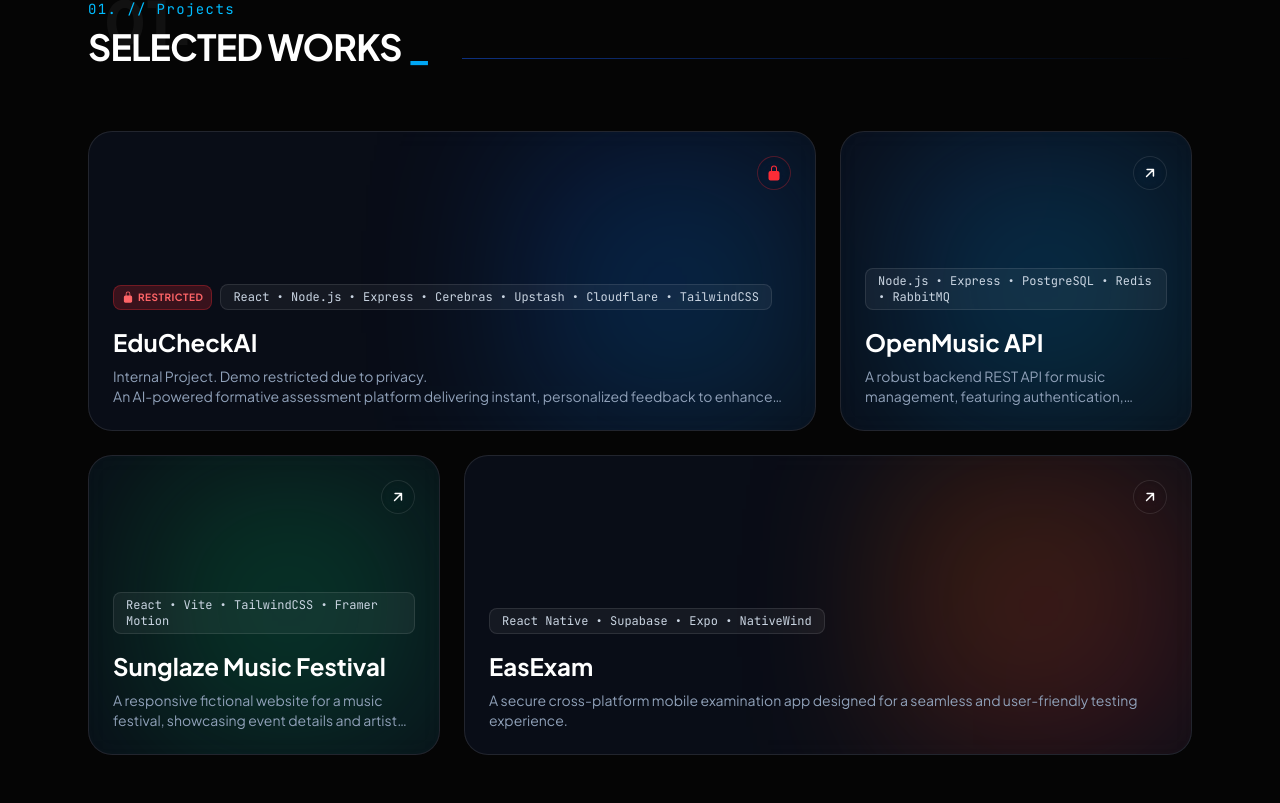
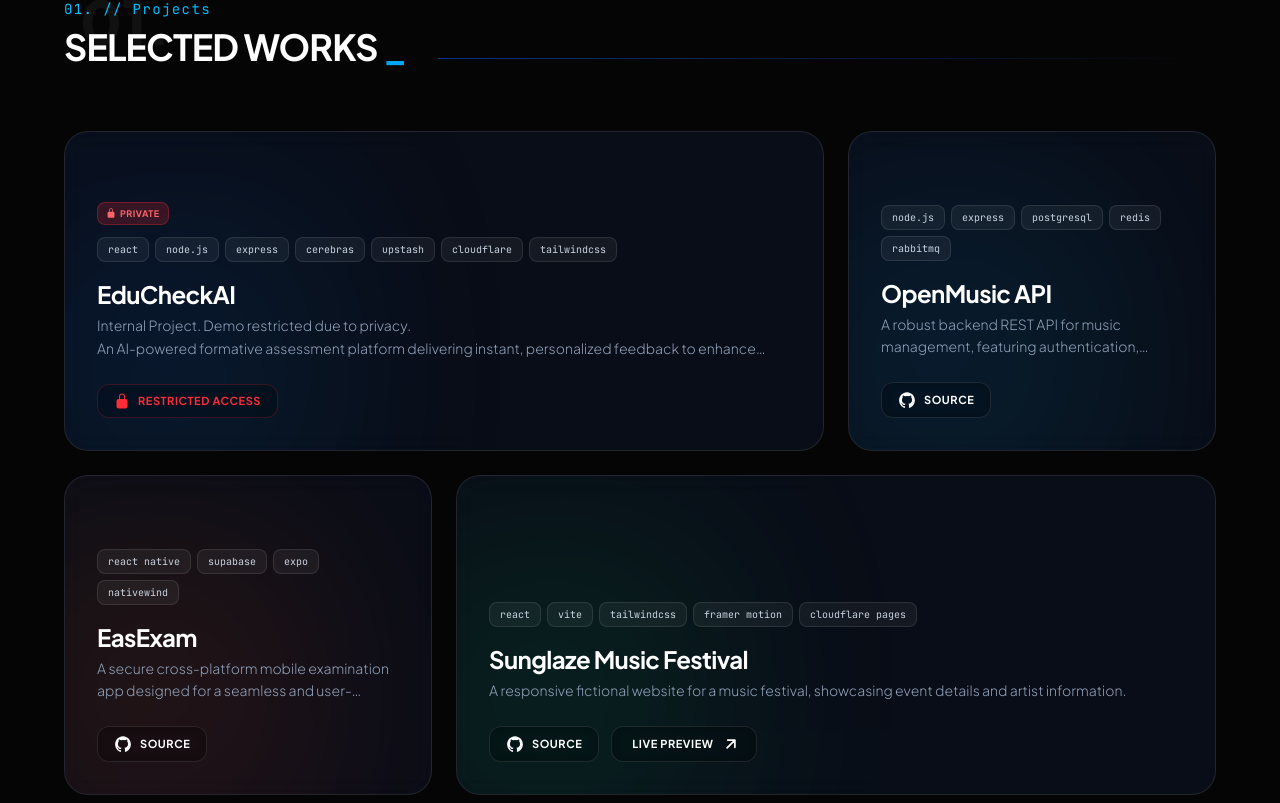
Before and after one commit to rizzuworks/portfolio-website, a React (Vite) app: page / in a window 1280 px wide. Shown: the part 897-1700 px from the top of the page. Built offline with nearby package versions, Linux system fonts and the light colour scheme.

Commit message:
refactor: improving some ui components

```diff
--- a/src/App.jsx
+++ b/src/App.jsx
@@ -8,7 +8,7 @@
 
 const App = () => {
   return (
-    <div className="bg-[#050505] font-sans text-slate-300 selection:bg-sky-500/30 selection:text-sky-200 overflow-x-hidden">
+    <div className="bg-[#050505] font-sans text-slate-300 selection:bg-sky-500/30 selection:text-sky-200 overflow-x-hidden px-6">
 
       <style>{`
         html { scroll-behavior: smooth; }
--- a/src/components/Experience.jsx
+++ b/src/components/Experience.jsx
@@ -7,7 +7,7 @@
   return (
     <section
       id="experience"
-      className="py-24 container mx-auto px-6 max-w-4xl relative z-10"
+      className="py-24 container mx-auto max-w-4xl relative z-10"
     >
       <SectionTitle
         number="02."
--- a/src/components/Footer.jsx
+++ b/src/components/Footer.jsx
@@ -6,10 +6,10 @@
   return (
     <footer
       id="contact"
-      className="relative min-h-[60vh] lg:min-h-screen flex flex-col items-center justify-center bg-[#050505] overflow-hidden border-t border-white/5"
+      className="relative min-h-[60vh] lg:min-h-screen flex flex-col items-center justify-center bg-gradient-to-b from-transparent from-10% to-[#050505] to-30% overflow-hidden"
     >
 
-      <div className="absolute inset-0 flex flex-col items-center justify-end lg:justify-center select-none pointer-events-none z-0 pb-24 lg:pb-0">
+      <div className="absolute inset-0 flex flex-col items-center justify-end select-none pointer-events-none z-0 pb-24">
          <h2 className="text-[26vw] md:text-[18vw] font-black leading-[0.8] tracking-tighter bg-gradient-to-b from-white/25 to-transparent bg-clip-text text-transparent">
            LET'S
          </h2>
--- a/src/components/Navbar.jsx
+++ b/src/components/Navbar.jsx
@@ -35,9 +35,9 @@
             marginTop: isScrolled ? 16 : 24,
           }}
           transition={{ type: "spring", stiffness: 120, damping: 22 }}
-          className="w-full max-w-[1100px] px-4 xl:px-0"
+          className="w-full max-w-6xl px-4 xl:px-0"
         >
-          <nav className="backdrop-blur-xl bg-black/80 border border-white/10 shadow-xl px-6 py-4 rounded-2xl">
+          <nav className="backdrop-blur bg-black/60 border border-white/10 shadow-xl px-6 py-4 rounded-2xl">
             <div className="flex items-center justify-between">
               <a href="/" className="text-white font-bold text-lg whitespace-nowrap">
                 Haris.
--- a/src/components/Projects.jsx
+++ b/src/components/Projects.jsx
@@ -1,72 +1,96 @@
 import React from 'react';
-import { IoArrowForward, IoLockClosed } from "react-icons/io5";
+import { IoArrowForward, IoLockClosed, IoLogoGithub } from "react-icons/io5";
 import { ScrollReveal, SectionTitle } from './ScrollReveal';
 import { projects } from '../data/index';
 
 const BentoCard = ({ children, className, delay = 0 }) => (
-  <ScrollReveal delay={delay} className={`bg-slate-900/50 backdrop-blur-md border border-white/10 rounded-3xl p-6 hover:border-white/20 transition-colors duration-300 ${className}`}>
+  <ScrollReveal delay={delay} className={`bg-slate-900/50 backdrop-blur-md border border-white/10 rounded-3xl p-8 transition-all duration-500 ease-in-out ${className}`}>
     {children}
   </ScrollReveal>
 );
 
 const Projects = () => {
   return (
-    <section id="projects" className="py-24 container mx-auto px-6 max-w-6xl relative z-10">
+    <section id="projects" className="py-24 container mx-auto max-w-6xl relative z-10">
       <SectionTitle number="01." title="Selected Works" subTitle="Projects" />
-      <div className="grid grid-cols-1 md:grid-cols-3 gap-6 auto-rows-[300px]">
+      <div className="grid grid-cols-1 md:grid-cols-3 gap-6 md:auto-rows-[320px]">
         {projects.map((project, i) => (
           <BentoCard
             key={i}
             delay={i * 0.1}
-            className={`relative overflow-hidden flex flex-col justify-end ${project.span}
+            className={`relative overflow-hidden flex flex-col justify-end group ${project.span}
+              h-auto md:h-full
               ${project.isConfidential
                 ? 'cursor-not-allowed opacity-60 grayscale-[0.3] border-white/5 bg-black/20'
-                : 'group hover:border-white/20'
+                : 'hover:border-white/40 hover:bg-slate-900/80'
               }`}
           >
-            {!project.isConfidential && (
-              <a
-                href={project.link}
-                target="_blank"
-                rel="noreferrer"
-                className="absolute inset-0 z-20"
-                aria-label={`View project ${project.title}`}
-              ></a>
-            )}
+            <div className={`absolute -bottom-20 -left-20 w-[350px] h-[350px] bg-gradient-to-br ${project.color} opacity-10 blur-[100px] group-hover:opacity-30 transition-all duration-700`}></div>
 
-            <div className={`absolute top-0 right-0 w-[300px] h-[300px] bg-gradient-to-br ${project.color} opacity-20 blur-[80px] group-hover:opacity-30 transition-opacity`}></div>
+            <div className="relative z-10 w-full flex flex-col gap-4 mt-12 md:mt-0">
+              <div className="flex flex-col gap-3">
+                {project.isConfidential && (
+                  <div className="flex items-center gap-1 bg-red-500/20 border border-red-500/30 text-red-400 px-2 py-1 rounded-lg w-fit">
+                    <IoLockClosed size={10} />
+                    <span className="text-[9px] font-bold tracking-wider uppercase">Private</span>
+                  </div>
+                )}
 
-            <div className="relative z-10 w-full pointer-events-none">
-              <div className="mb-4 flex flex-wrap gap-2 items-center">
-                  {project.isConfidential && (
-                    <div className="flex items-center gap-1 bg-red-500/20 border border-red-500/30 text-red-400 px-2 py-1 rounded-lg w-fit">
-                      <IoLockClosed size={12} />
-                      <span className="text-[10px] font-bold tracking-wider">RESTRICTED</span>
-                    </div>
-                  )}
-                  <span className="px-3 py-1 rounded-lg bg-white/5 border border-white/10 text-xs text-slate-300 font-mono">
-                    {project.tech.join(" • ")}
-                  </span>
+                <div className="flex flex-wrap gap-1.5 items-center">
+                  {project.tech.map((t, idx) => (
+                    <span key={idx} className="px-2.5 py-1 rounded-lg bg-white/5 border border-white/10 text-[10px] text-slate-300 font-mono lowercase group-hover:text-white transition-colors">
+                      {t}
+                    </span>
+                  ))}
+                </div>
               </div>
 
-              <h3 className="text-2xl font-bold text-white mb-2 group-hover:translate-x-2 transition-transform">{project.title}</h3>
-              <div className="text-slate-400 text-sm line-clamp-2">
-                <div>{project.isConfidential ? project.note : ""}</div>
-                <div>{project.desc}</div>
+              <div>
+                <h3 className="text-2xl font-bold text-white mb-1 tracking-tight">
+                  {project.title}
+                </h3>
+                <div className="text-slate-400 text-sm md:line-clamp-2 leading-relaxed group-hover:text-slate-300 transition-colors font-light">
+                  {project.isConfidential && project.note && (
+                    <div>{project.note}</div>
+                  )}
+                  <div>{project.desc}</div>
+                </div>
               </div>
-            </div>
 
-            <div className={`absolute top-6 right-6 p-2 rounded-full border bg-black/20 backdrop-blur-sm transition-colors z-10
-                ${project.isConfidential
-                  ? 'border-red-500/30 text-red-500'
-                  : 'border-white/10 text-white group-hover:bg-white group-hover:text-black'
-                }`}
-            >
-              {project.isConfidential ? (
-                <IoLockClosed />
-              ) : (
-                <IoArrowForward className="-rotate-45" />
-              )}
+              <div className="flex justify-start gap-3 mt-2">
+                {!project.isConfidential && (
+                  <>
+                    {project.githubLink && (
+                      <a
+                        href={project.githubLink}
+                        target="_blank"
+                        rel="noreferrer"
+                        className="flex items-center gap-2 px-4 py-2 rounded-xl border border-white/10 text-white bg-black/40 backdrop-blur-sm transition-all duration-300 hover:bg-white hover:text-black"
+                      >
+                        <IoLogoGithub size={18} />
+                        <span className="text-[11px] font-bold uppercase tracking-wider">Source</span>
+                      </a>
+                    )}
+                    {project.demoLink && (
+                      <a
+                        href={project.demoLink}
+                        target="_blank"
+                        rel="noreferrer"
+                        className="flex items-center gap-2 px-4 py-2 rounded-xl border border-white/10 text-white bg-black/40 backdrop-blur-sm transition-all duration-300 hover:bg-white hover:text-black"
+                      >
+                        <span className="text-[11px] font-bold uppercase tracking-wider pl-1">Live Preview</span>
+                        <IoArrowForward size={18} className="-rotate-45" />
+                      </a>
+                    )}
+                  </>
+                )}
+
+                {project.isConfidential && (
+                  <div className="flex items-center gap-2 px-4 py-2 rounded-xl border border-red-500/20 text-red-500 bg-black/20 text-[11px] font-bold uppercase tracking-wider">
+                    <IoLockClosed size={16} /> Restricted Access
+                  </div>
+                )}
+              </div>
             </div>
 
           </BentoCard>
--- a/src/components/TechStack.jsx
+++ b/src/components/TechStack.jsx
@@ -8,7 +8,7 @@
       id="stack"
       className="py-24 relative z-10 bg-white/[0.01]"
     >
-      <div className="container mx-auto px-6 max-w-6xl">
+      <div className="container mx-auto max-w-6xl">
 
         <SectionTitle
           number="03."
--- a/src/data/index.jsx
+++ b/src/data/index.jsx
@@ -68,16 +68,7 @@
       desc: "A robust backend REST API for music management, featuring authentication, playlists, and high-performance caching.",
       color: "from-blue-500 to-cyan-500",
       span: "md:col-span-1",
-      link: "https://github.com/rizzuworks/openmusic-api",
-      isConfidential: false
-    },
-    {
-      title: "Sunglaze Music Festival",
-      tech: ["React", "Vite", "TailwindCSS", "Framer Motion"],
-      desc: "A responsive fictional website for a music festival, showcasing event details and artist information.",
-      color: "from-green-500 to-emerald-500",
-      span: "md:col-span-1",
-      link: "https://sunglaze-fest.pages.dev",
+      githubLink: "https://github.com/rizzuworks/openmusic-api",
       isConfidential: false
     },
     {
@@ -85,8 +76,18 @@
       tech: ["React Native", "Supabase", "Expo", "NativeWind"],
       desc: "A secure cross-platform mobile examination app designed for a seamless and user-friendly testing experience.",
       color: "from-orange-500 to-red-500",
+      span: "md:col-span-1",
+      githubLink: "https://github.com/rizzuworks/easexam",
+      isConfidential: false
+    },
+    {
+      title: "Sunglaze Music Festival",
+      tech: ["React", "Vite", "TailwindCSS", "Framer Motion" , "Cloudflare Pages"],
+      desc: "A responsive fictional website for a music festival, showcasing event details and artist information.",
+      color: "from-green-500 to-emerald-500",
       span: "md:col-span-2",
-      link: "https://github.com/rizzuworks/easexam",
+      githubLink: "https://github.com/rizzuworks/sunglaze-fest",
+      demoLink: "https://sunglaze-fest.pages.dev",
       isConfidential: false
     }
 ];
```
